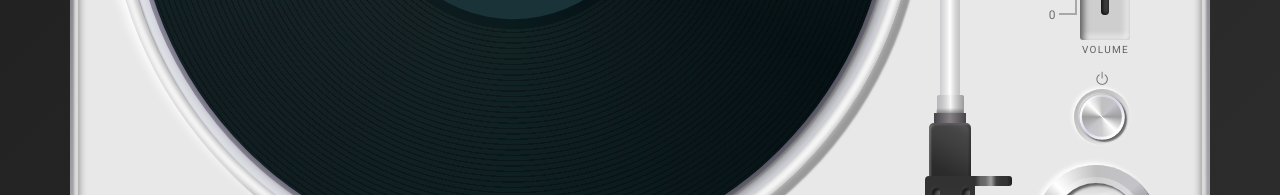
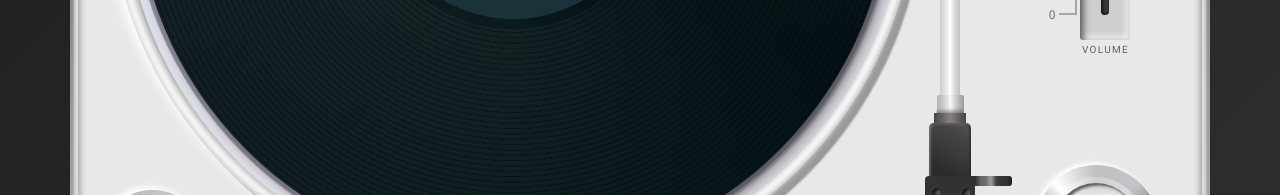
Before and after one commit to coding-system/vinyl-player, a React (Vite) app: page / in a window 1280 px wide. Shown: the part 585-780 px from the top of the page. Built offline with nearby package versions, Linux system fonts and the light colour scheme; a web font is replaced by a local one.

Commit message:
Корректировка стилей

```diff
--- a/src/components/DriveSwitcher.jsx
+++ b/src/components/DriveSwitcher.jsx
@@ -14,7 +14,11 @@ const DriveSwitcher = () => {
    return (
       <div className="drive-switcher" onClick={handleClick}>
          <div className="drive-switcher__label">
-            <span className="drive-switcher__label-text">
+            <span
+               className={`drive-switcher__label-text ${
+                  driveSwitch ? "drive-switcher__label-text-playing" : ""
+               }`}
+            >
                <i class="bi bi-power"></i>
             </span>
             {/* <span className="drive-switcher__label-text">
--- a/src/styles/_drive-switcher.scss
+++ b/src/styles/_drive-switcher.scss
@@ -1,8 +1,11 @@
 .drive-switcher {
-   font-size: 0.8rem;
+   // font-size: 0.8rem;
+   font-size: 1.5rem;
    position: absolute;
-   bottom: 17rem;
-   right: 7rem;
+   // bottom: 17rem;
+   // right: 7rem;
+   bottom: 2rem;
+   left: 2rem;
    z-index: 16;
    &__base {
       transform-origin: center center;
@@ -16,7 +19,8 @@
       &-playing {
          box-shadow: inset 0.4em 0.4em 1.2em #afafaf,
             inset -0.4em -0.4em 1.2em #ffffff,
-            inset 0.2em 0.2em 0.3em rgba(0, 0, 0, 0.5),-0.2em -0.2em 0.5em rgb(255, 255, 255);
+            inset 0.2em 0.2em 0.3em rgba(0, 0, 0, 0.5),
+            -0.2em -0.2em 0.5em rgb(255, 255, 255);
       }
    }
    &__body {
@@ -40,8 +44,8 @@
          width: 80%;
          height: 80%;
          border-radius: 50%;
-         box-shadow: 0.3em 0.3em 0.2em rgba(0, 0, 0, 0.5),
-            0 0 0.5em rgba(0, 0, 0, 0.5),-0.2em -0.2em 0.2em rgb(255, 255, 255);
+         box-shadow: 0.2em 0.2em 0.2em rgba(0, 0, 0, 0.5),
+            0 0 0.5em rgba(0, 0, 0, 0.5), -0.25em -0.25em 0.2em rgb(255, 255, 255);
          &-playing {
             width: 76%;
             height: 76%;
@@ -84,35 +88,39 @@
             height: 68%;
             // box-shadow: 0.2em 0.2em 1em rgba(0, 0, 0, 0.8);
             background: conic-gradient(
-               #b7b7b7,
-               #babac2,
-               #959595,
-               #f0f0f0,
-               #c3c3c4,
-               #babac2,
-               #959595,
-               #f0f0f0,
-               #b7b7b7
+               #a5a5a5,
+               #a8a8af,
+               #868686,
+               #d6d6d6,
+               #afafb0,
+               #a8a8af,
+               #868686,
+               #d6d6d6,
+               #a5a5a5
             );
          }
       }
    }
    &__label {
       position: absolute;
-      top: -2.4em;
+      top: calc(50% - 0.08em);
       left: 50%;
-      transform: translateX(-50%);
+      transform: translate(-50%, -50%);
       width: 100%;
       display: flex;
       justify-content: center;
       align-items: center;
       gap: 0.5em;
+      z-index: 123;
       &-text {
-         color: #6e6e6e;
+         color: #838383;
          font-size: 1.9em;
          &--special {
             font-size: 1.2em;
          }
+         &-playing {
+            font-size: 1.8em;
+         }
       }
    }
 }
```
